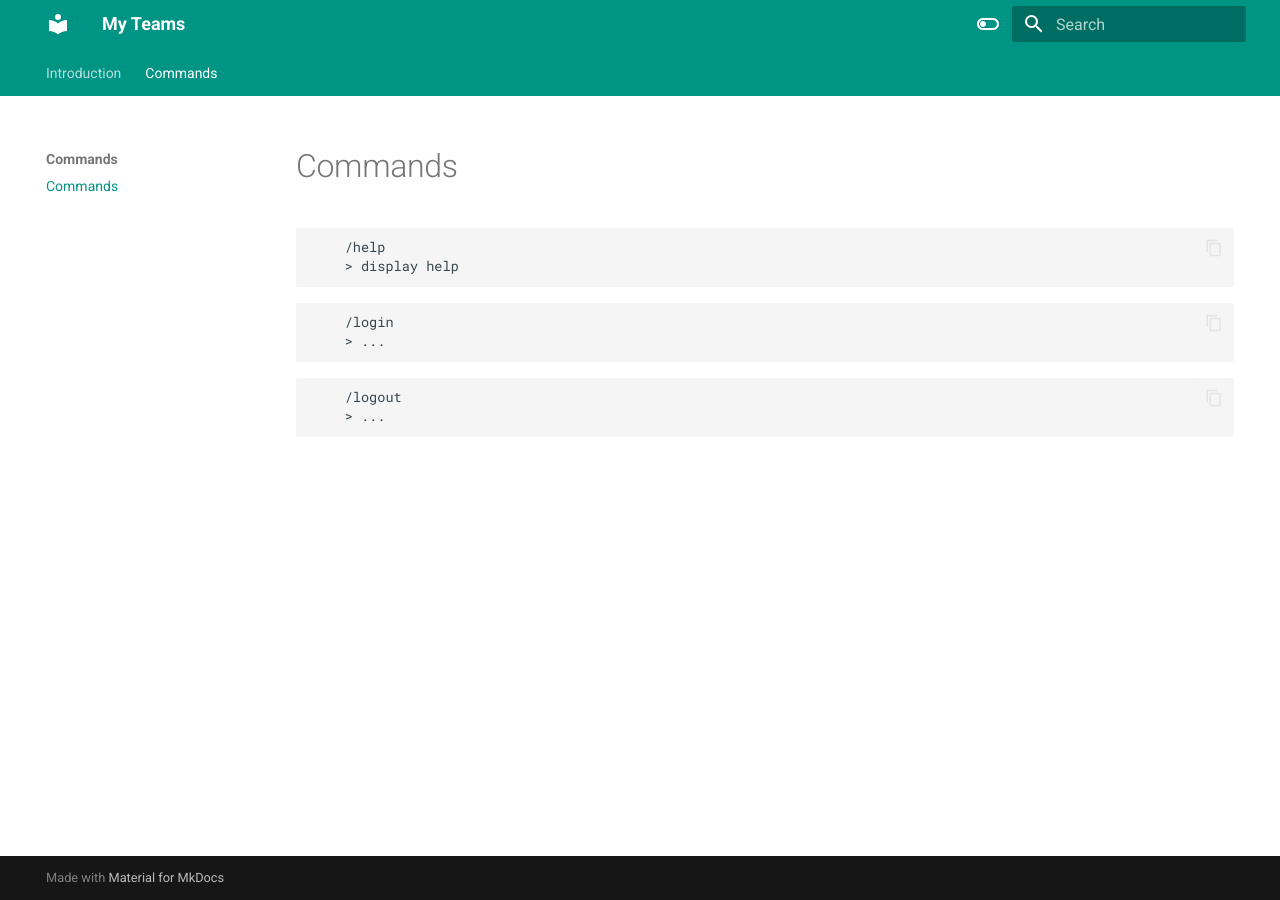
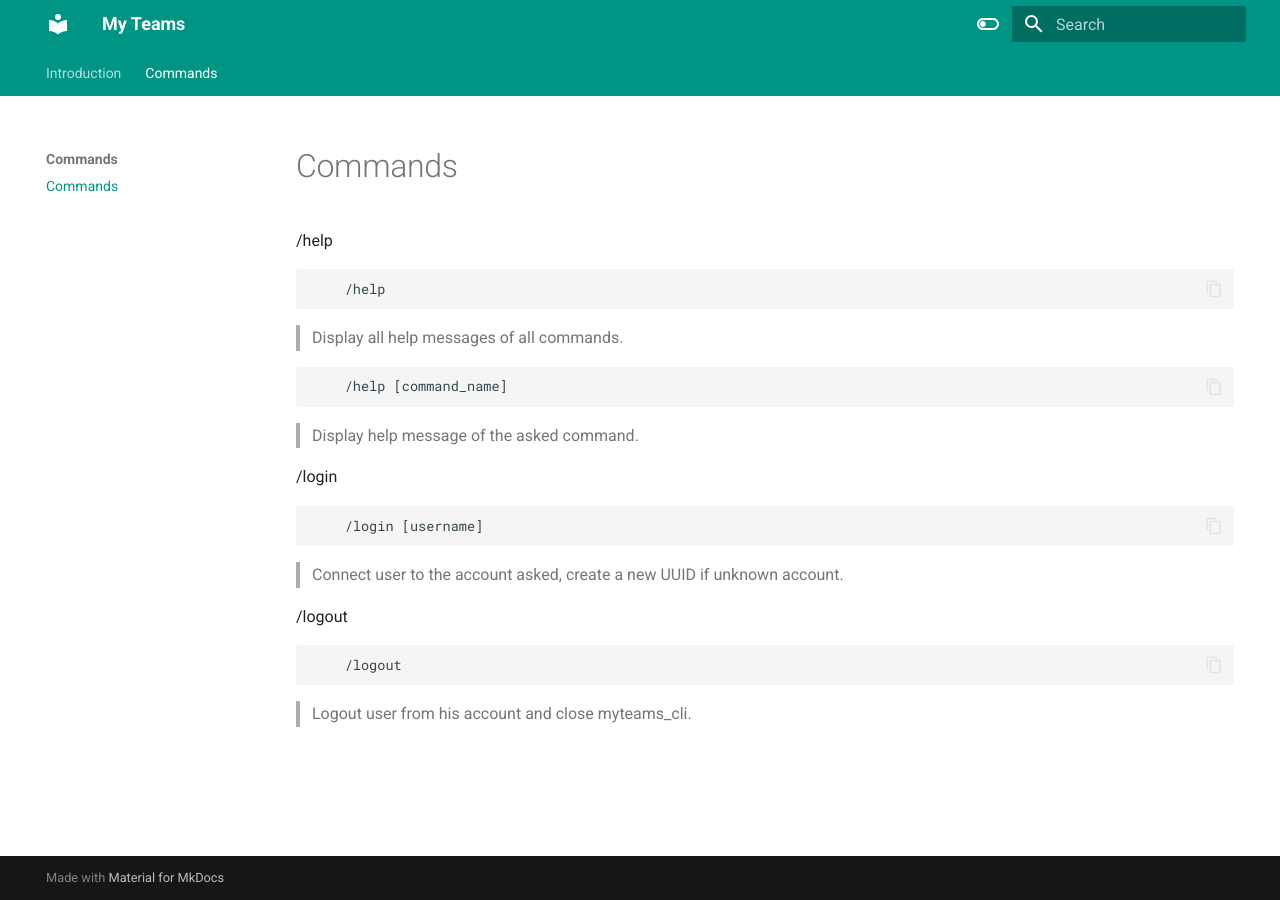
Before and after one commit to NattanCochet/docMyTeams, an MkDocs documentation site: the page built from docs/commands.md, in a window 1280 px wide. Built offline with MkDocs 1.6.1 and Material for MkDocs 9.7.7, drawn with Linux system fonts in a browser that asks for light colours.

Commit message:
new commands done in myteams added

````diff
--- a/docs/commands.md
+++ b/docs/commands.md
@@ -1,16 +1,24 @@
 # Commands
 
+/help
 ```
     /help
-    > display help
 ```
+> Display all help messages of all commands.
 
 ```
-    /login
-    > ...
+    /help [command_name]
 ```
+> Display help message of the asked command.
 
+/login
+```
+    /login [username]
+```
+> Connect user to the account asked, create a new UUID if unknown account.
+
+/logout
 ```
     /logout
-    > ...
 ```
+> Logout user from his account and close myteams_cli.
````
